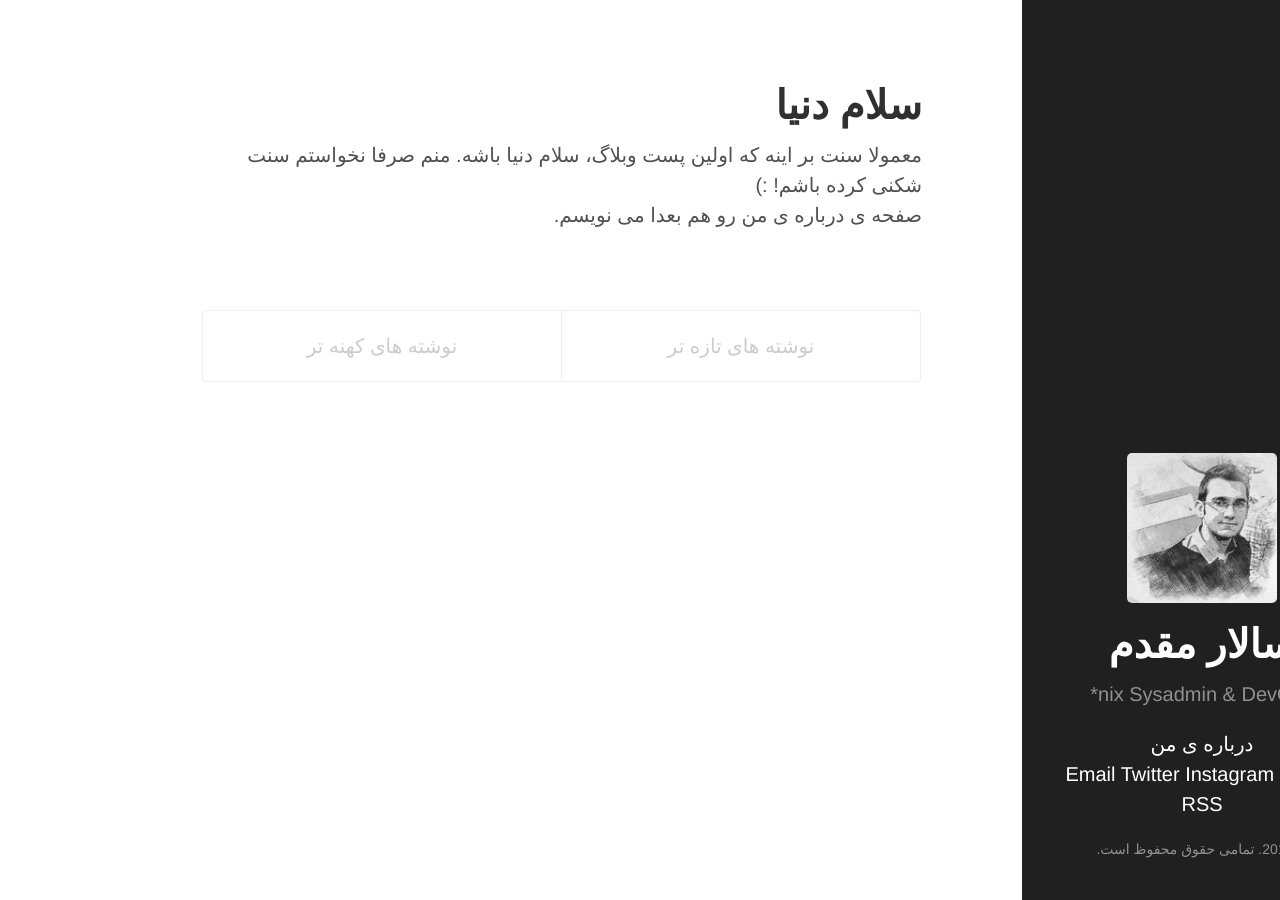
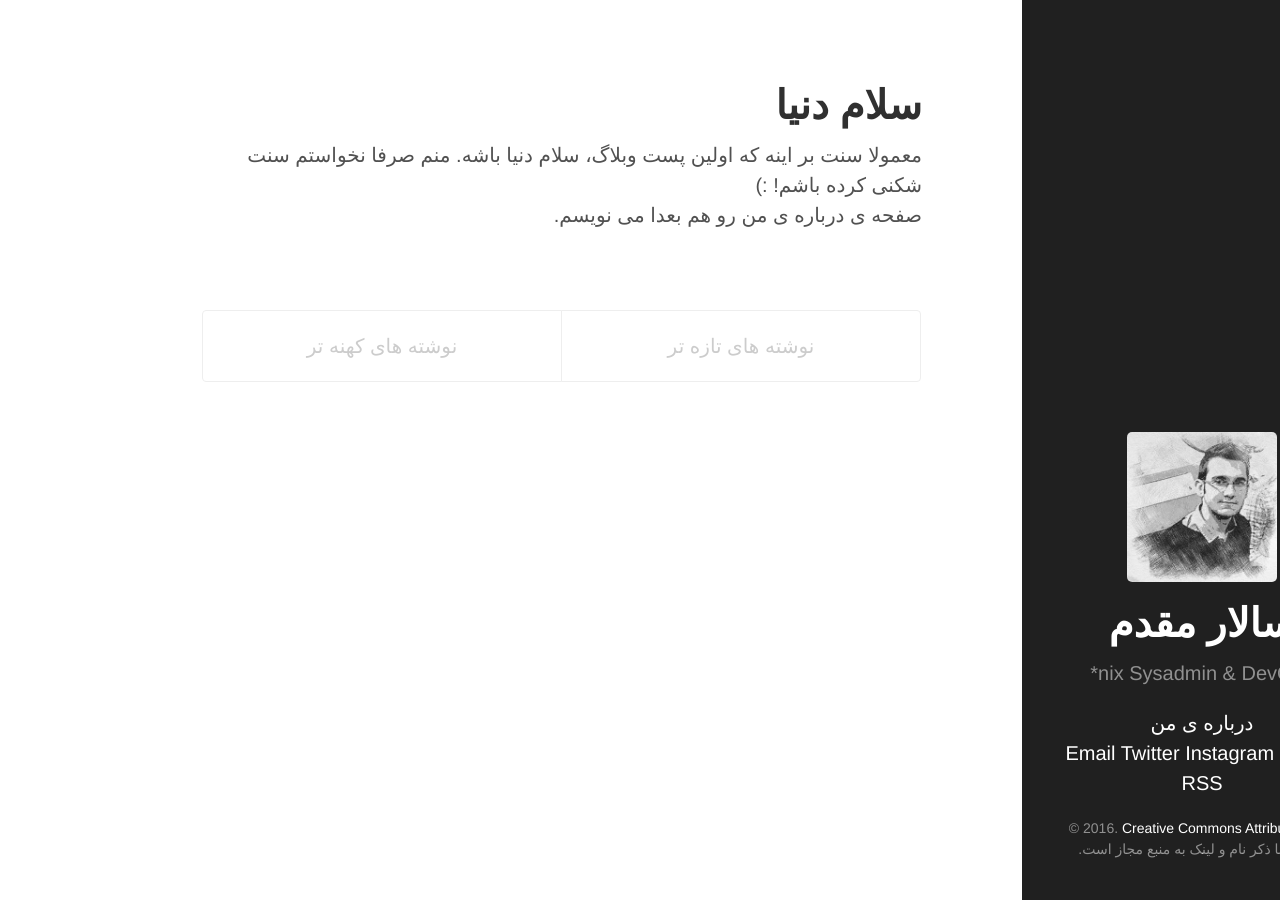
Before and after one commit to salarmgh/salarmgh.github.io, a Jekyll site: the page built from index.html, in a window 1280 px wide. Built offline with Jekyll 4.4.1, drawn with Linux system fonts in a browser that asks for light colours; some web fonts are replaced; the list of posts is cut into pages by our own code.

Commit message:
Add Licence

```diff
--- a/_includes/sidebar.html
+++ b/_includes/sidebar.html
@@ -14,22 +14,13 @@
       <a>درباره ی من</a><br />
       <a href="mailto:salar.mgh@gmail.com">Email</a>
       <a href="https://twitter.com/salarmgh">Twitter</a>
-      <a href="https://instagram.com/salarmgh">Instagram</a>
+      <a href="https://instagram.com/salar.mgh">Instagram</a>
       <a href="https://github.com/salarmgh">Github</a>
       <a href="http://salarmgh.github.io/feed.xml">RSS</a>
-{% comment %}
-      <a class="sidebar-nav-item{% if page.url == site.baseurl %} active{% endif %}" href="{{ site.baseurl }}">خانه</a>
-
-
-        The code below dynamically generates a sidebar nav of pages with
-        `layout: page` in the front-matter. See readme for usage.
-
-
-      {% assign pages_list = site.pages %}
-      <a class="sidebar-nav-item" href="{{ site.github.repo }}">درباره ی من</a>
-{% endcomment %}
     </nav>
 
-    <p class="copyright">&copy; {{ site.time | date: '%Y' }}. تمامی حقوق محفوظ است.</p>
+    <p class="copyright" dir="ltr">&copy; {{ site.time | date: '%Y' }}. <a href="http://creativecommons.org/licenses/by/4.0/">Creative Commons Attribution 4.0.</a> <br />
+.بازنشر با ذکر نام و لینک به منبع مجاز است
+</p>
   </div>
 </div>
```
Also changed, not shown: 6 other files.
